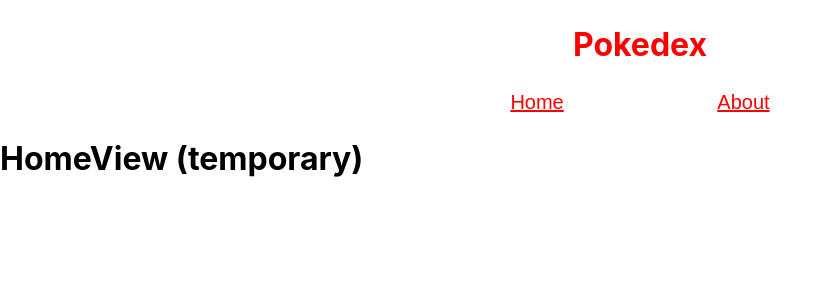
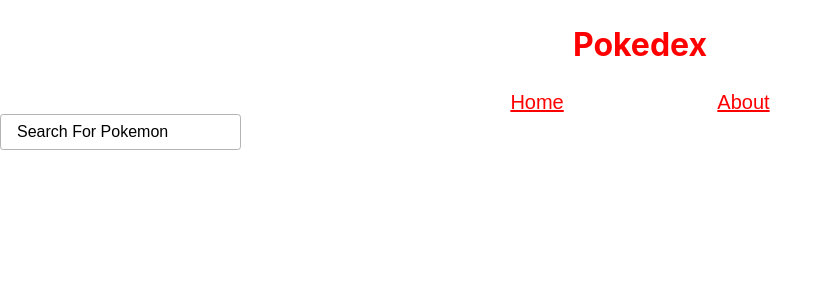
Before and after one commit to sergei-p/pokedex, a React (Create React App) app: page / in a window 1280 px wide. Shown: the top 300 px of the page, without its empty margins (0-833 px from the left). Built offline with nearby package versions, Linux system fonts and the light colour scheme.

Commit message:
Added new styling

```diff
--- a/src/App.js
+++ b/src/App.js
@@ -1,4 +1,4 @@
-import MainView from "./components/MainView"
+import MainView from "./components/MainView";
 
 function App() {
   return (
--- a/src/components/AboutView.js
+++ b/src/components/AboutView.js
@@ -1,4 +1,4 @@
-import "./css/AboutView.css"
+import "./css/AboutView.css";
 
 function AboutView() {
   return (
--- a/src/components/Card.js
+++ b/src/components/Card.js
@@ -1,4 +1,4 @@
-import "./css/Card.css"
+import "./css/Card.css";
 
 function Card() {
   return(
--- a/src/components/HomeView.js
+++ b/src/components/HomeView.js
@@ -1,6 +1,11 @@
+import "./css/HomeView.css"
+
 function HomeView() {
   return (
-    <h1>HomeView (temporary)</h1>
+    // <h1>HomeView (temporary)</h1>
+    <div>
+      <input className="searchBar" type="text" value="Search For Pokemon"/>
+    </div>
   )
 }
 
--- a/src/components/MainView.js
+++ b/src/components/MainView.js
@@ -1,6 +1,6 @@
 import React, { useState } from "react";
 import ViewSelector from "./ViewSelector";
-import "./css/MainView.css"
+import "./css/MainView.css";
 
 function MainView() {
   const [currentView, setCurrentView] = useState("Home")
--- /dev/null
+++ b/src/components/css/HomeView.css
@@ -0,0 +1,11 @@
+.searchBar {
+    /* width: 15em;
+  height: 2.4em; */
+  background-color: #ffffff;
+  border: 1px solid 	#b3b3b3;
+  outline: none;
+  padding: .5em 1em;
+  border-radius: .2em;
+  /* inputs have slightly smaller font size than the root font size, inherit allows us to inherit the root font size */
+  font-size: inherit;
+}
```
